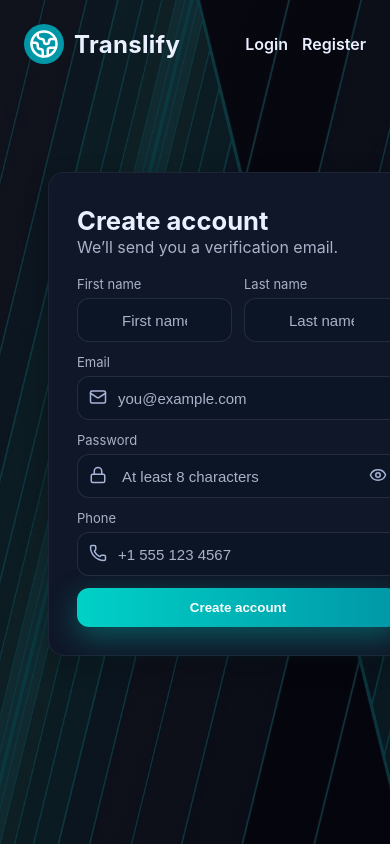
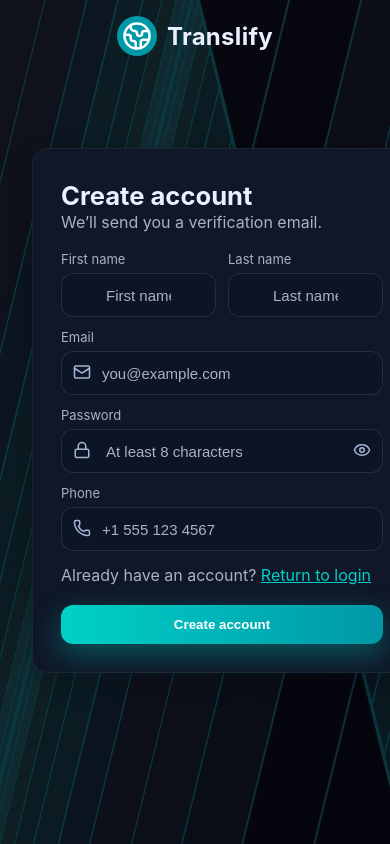
Before and after one commit to 8kJordan/translate-app, a React (Vite) app in the folder web/: page /register in a window 390 px wide. Shown: the top 844 px of the page. Built offline with nearby package versions, Linux system fonts and the light colour scheme; no server answers.

Commit message:
moved login/register path and added mobile optimization
Added register/login paths to card +
removed navbar test paths

centered on mobile

```diff
--- a/web/src/App.tsx
+++ b/web/src/App.tsx
@@ -20,8 +20,6 @@ export default function App() {
       <header className="header">
         <Brand />
         <nav className="nav">
-          <Link to="/">Login</Link>
-          <Link to="/register">Register</Link>
           {authed && <Link to="/app">App</Link>}
         </nav>
       </header>
--- a/web/src/pages/Login.tsx
+++ b/web/src/pages/Login.tsx
@@ -7,8 +7,10 @@ import GlassCard from "@/components/GlassCard";
 import Button from "@/components/Button";
 import { Mail } from "lucide-react";
 import Banner from "@/components/Banner";
+import { Link } from "react-router-dom";
 
-function isValidEmail(v: string){ return /^[^\s@]+@[^\s@]+\.[^\s@]+$/.test(v) }
+
+function isValidEmail(v: string) { return /^[^\s@]+@[^\s@]+\.[^\s@]+$/.test(v) }
 
 export default function Login({ onAuthed }: { onAuthed: () => void }) {
   const [email, setEmail] = useState("");
@@ -22,7 +24,7 @@ export default function Login({ onAuthed }: { onAuthed: () => void }) {
     e.preventDefault();
     setError(null);
     if (!isValidEmail(email)) { setError("Please enter a valid email."); return; }
-    if (password.length < 6){ setError("Password must be at least 6 characters."); return; }
+    if (password.length < 6) { setError("Password must be at least 6 characters."); return; }
 
     setLoading(true);
     try {
@@ -71,9 +73,17 @@ export default function Login({ onAuthed }: { onAuthed: () => void }) {
             autoComplete="current-password"
           />
 
+          <p className="muted" style={{ marginBottom: "0.5rem" }}>
+            Not a member?{" "}
+            <Link to="/register" className="accent-link">
+              Register here
+            </Link>
+          </p>
+
           <Button loading={loading} type="submit" aria-label="Sign in">
             Sign In
           </Button>
+
         </form>
       </GlassCard>
     </div>
--- a/web/src/pages/Register.tsx
+++ b/web/src/pages/Register.tsx
@@ -7,6 +7,7 @@ import GlassCard from "@/components/GlassCard";
 import { api, RegisterPayload } from "@/api";
 import { Mail } from "lucide-react";
 import { Phone } from "lucide-react";
+import { Link } from "react-router-dom";
 
 export default function Register() {
   const [form, setForm] = useState<RegisterPayload>({
@@ -44,9 +45,9 @@ export default function Register() {
     } catch (err: any) {
       setError(
         err?.data?.desc ||
-          err?.data?.message ||
-          err.message ||
-          "Registration failed"
+        err?.data?.message ||
+        err.message ||
+        "Registration failed"
       );
     } finally {
       setLoading(false);
@@ -111,6 +112,13 @@ export default function Register() {
             />
           </div>
 
+          <p className="muted" style={{ marginBottom: "0.5rem" }}>
+            Already have an account?{" "}
+            <Link to="/" className="accent-link">
+              Return to login
+            </Link>
+          </p>
+
           <Button loading={loading} type="submit">Create account</Button>
         </form>
       </GlassCard>
--- a/web/src/styles.css
+++ b/web/src/styles.css
@@ -26,6 +26,7 @@ body {
     linear-gradient(to bottom right, rgba(10, 10, 20, 0.8), rgba(5, 5, 15, 0.8)),
     url("./images/bg.jpg") no-repeat center center fixed;
   background-size: cover;
+  overflow-x: hidden;
 }
 
 /* NAV */
@@ -64,6 +65,13 @@ body {
   display: grid;
   place-items: center;
   padding: 10vh 24px;
+  margin-inline: auto;
+}
+
+.hero > * {
+  max-width: 640px;                 /* cap card width */
+  width: 100%;
+  margin-inline: auto;              /* hard-center the card */
 }
 
 /* GLASS CARD */
@@ -220,20 +228,6 @@ body {
   font-weight: 600;
 }
 
-/* ===== Auth split layout ===== */
-.auth-split {
-  min-height: 100vh;
-  display: grid;
-  grid-template-columns: 420px 1fr;
-}
-
-.auth-side {
-  display: flex;
-  align-items: center;
-  justify-content: center;
-  padding: 24px;
-}
-
 .auth-hero {
   position: relative;
   background: #062229;
@@ -268,3 +262,13 @@ a:hover,
 .link:hover {
   color: var(--accent-2);
 }
+
+/* Mobile-specific tightening + centering */
+@media (max-width: 640px) {
+  .container { padding: 16px; }
+  .header {
+    justify-content: center;
+  }
+  .hero { padding: 8vh 16px; }      /* balanced padding on mobile */
+  .glass-card { margin-inline: auto; }
+}
```
